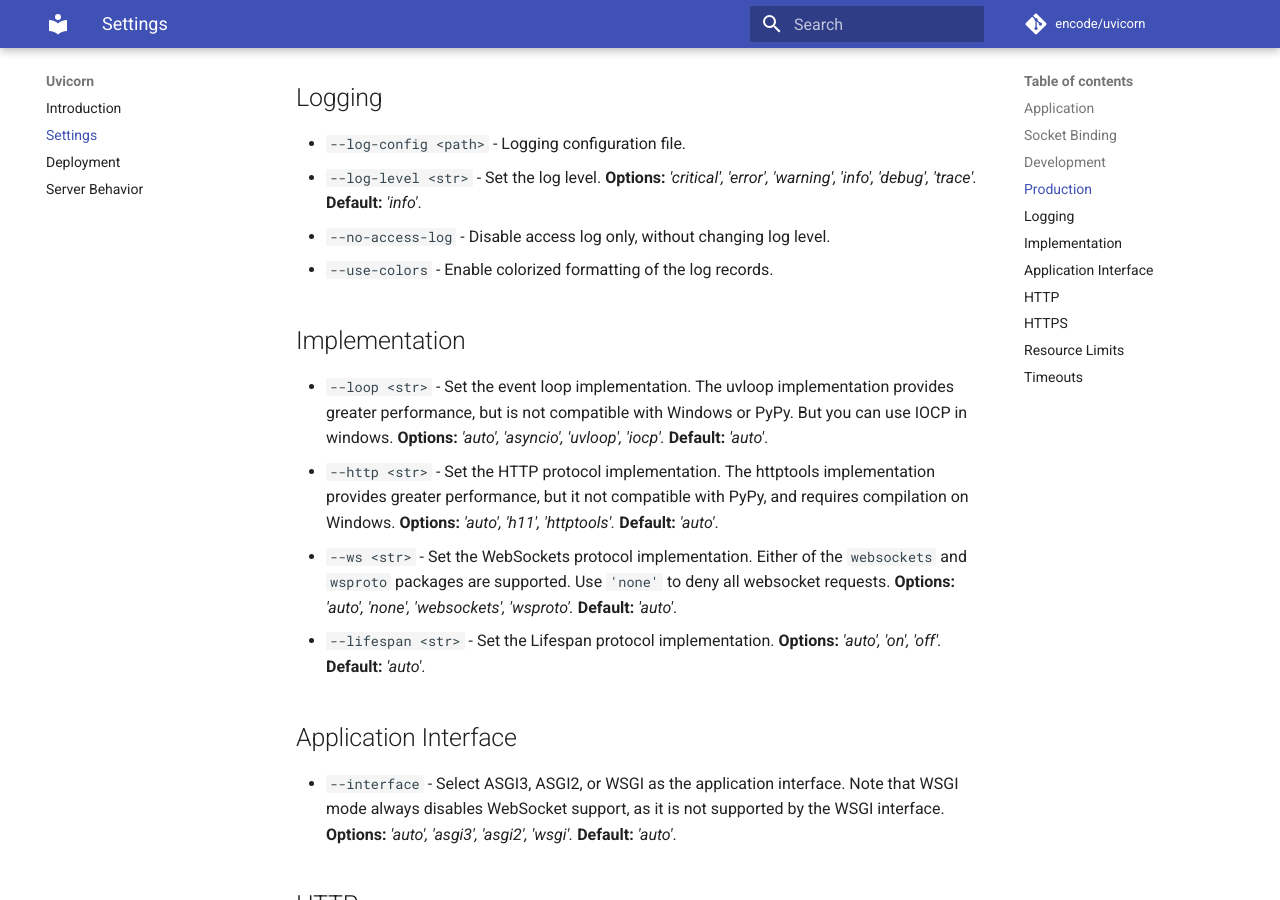
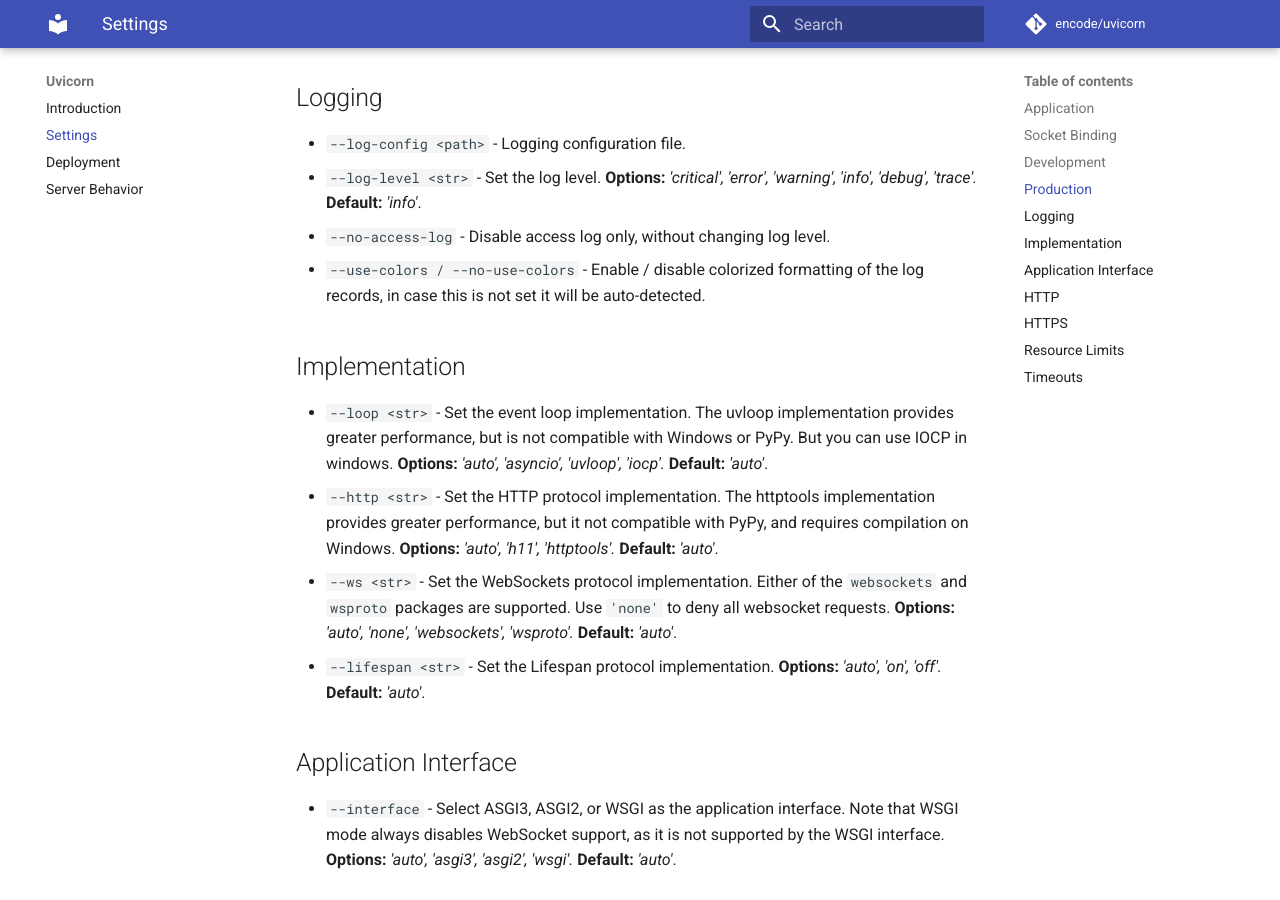
Before and after one commit to encode/uvicorn, an MkDocs documentation site: the page built from docs/settings.md, in a window 1280 px wide and 900 px high, scrolled down 961 px. Built offline with MkDocs 1.6.1 and Material for MkDocs 9.7.7, drawn with Linux system fonts in a browser that asks for light colours; comment, search, counter and statistics services are not loaded; old or Windows-style settings are respelled for this version of MkDocs.

Commit message:
Precsions on flags meaning and default behaviour

```diff
--- a/docs/settings.md
+++ b/docs/settings.md
@@ -30,7 +30,7 @@
 * `--log-config <path>` - Logging configuration file.
 * `--log-level <str>` - Set the log level. **Options:** *'critical', 'error', 'warning', 'info', 'debug', 'trace'.* **Default:** *'info'*.
 * `--no-access-log` - Disable access log only, without changing log level.
-* `--use-colors` - Enable colorized formatting of the log records.
+* `--use-colors / --no-use-colors` - Enable / disable colorized formatting of the log records, in case this is not set it will be auto-detected.
 
 ## Implementation
 
```
